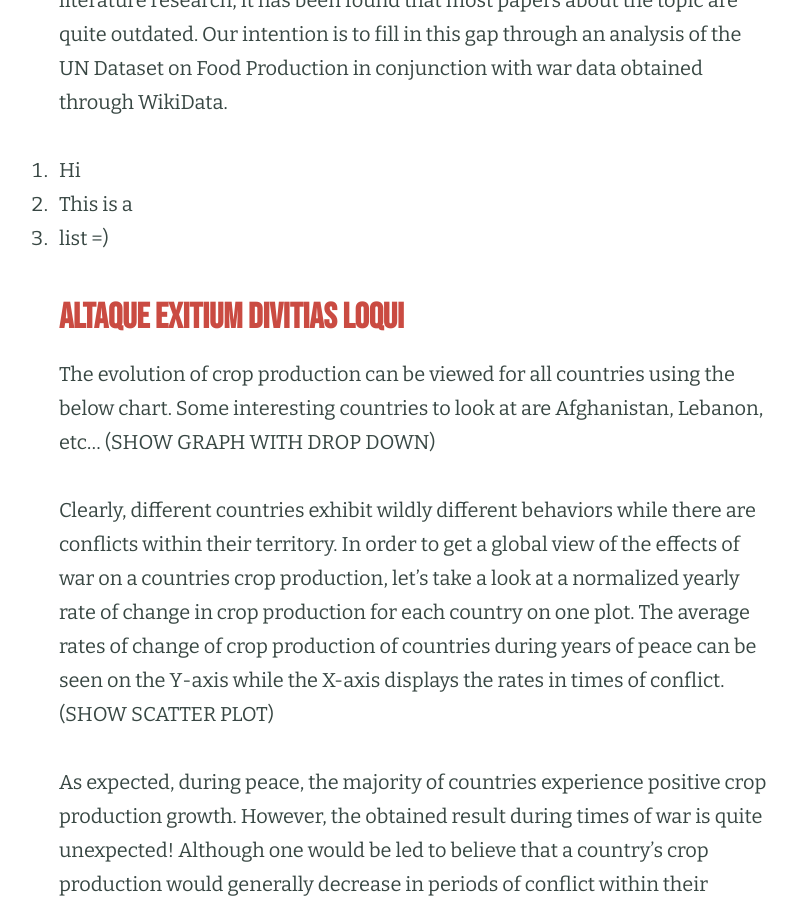
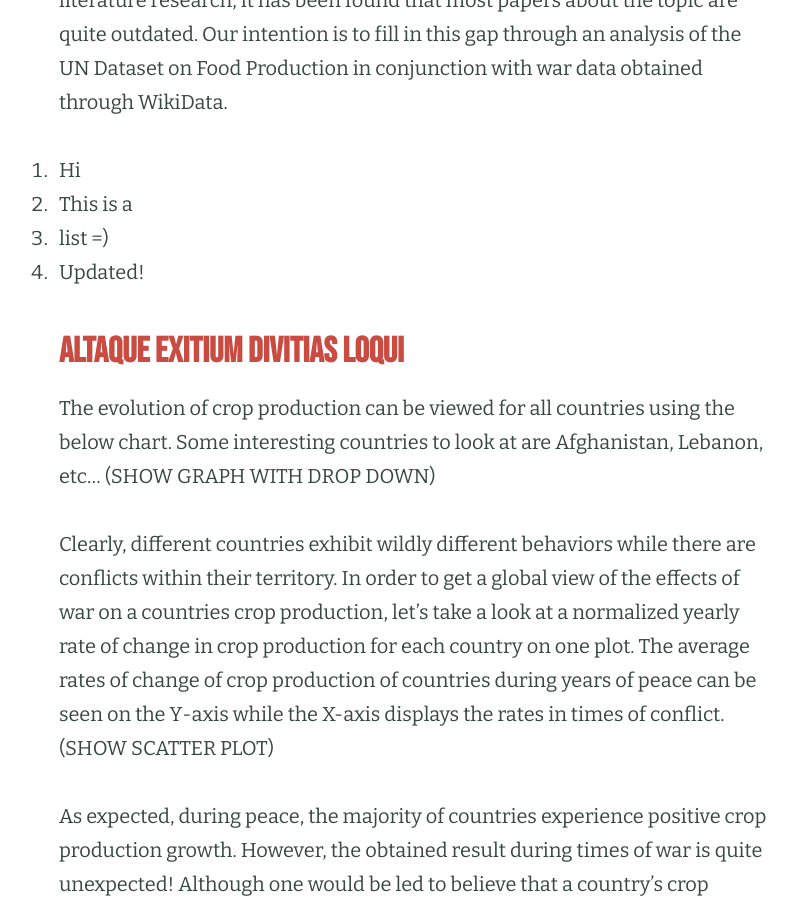
Before and after one commit to pull-fiction/make-crops-not-war, a Jekyll site: the page built from index.md, in a window 1280 px wide and 900 px high, scrolled down 1181 px. Shown: the whole window, without its empty margins (224-1021 px from the left). Built offline with Jekyll 4.4.1, drawn with Linux system fonts in a browser that asks for light colours.

Commit message:
Try how Jekyll is cool!

```diff
--- a/index.md
+++ b/index.md
@@ -11,6 +11,7 @@ The impacts of war on a country’s economy, social structure and politics are g
 1. Hi
 2. This is a
 3. list =)
+4. Updated!
 
 ## Altaque exitium divitias loqui
 
```
